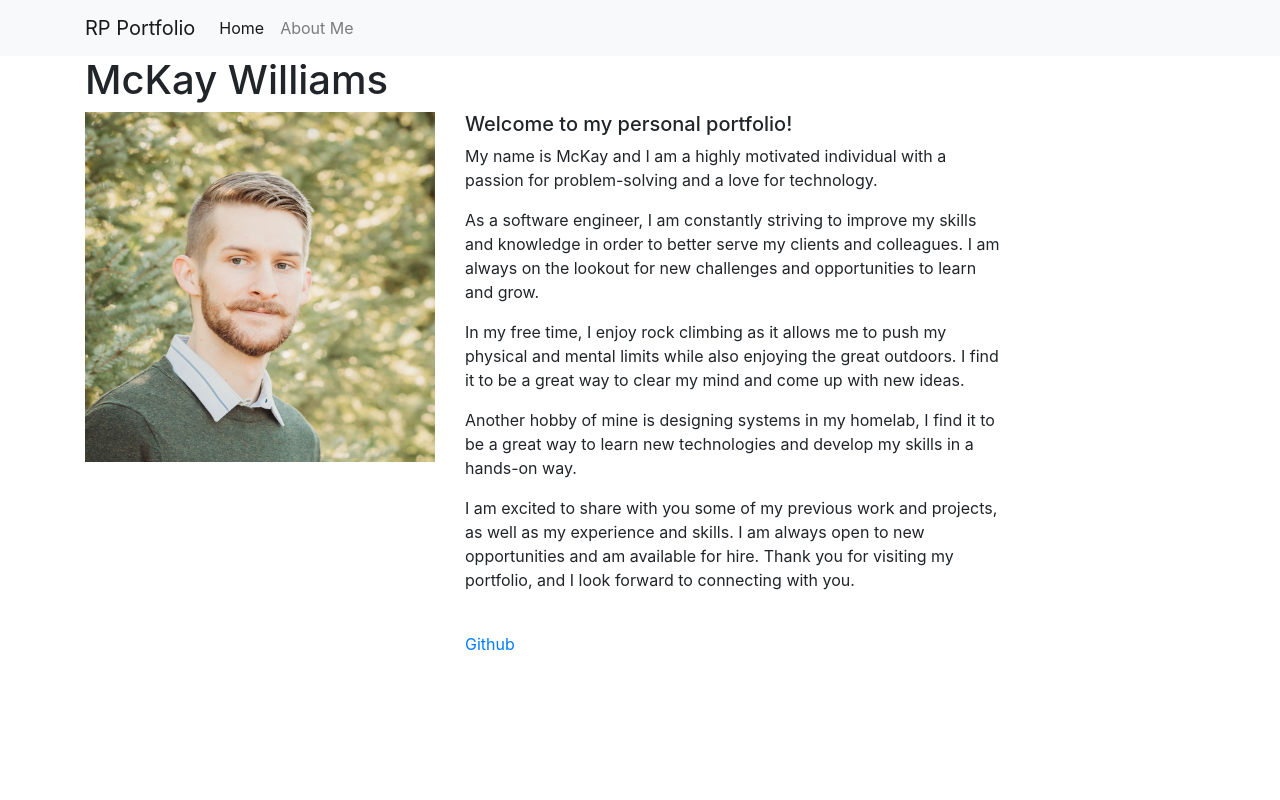
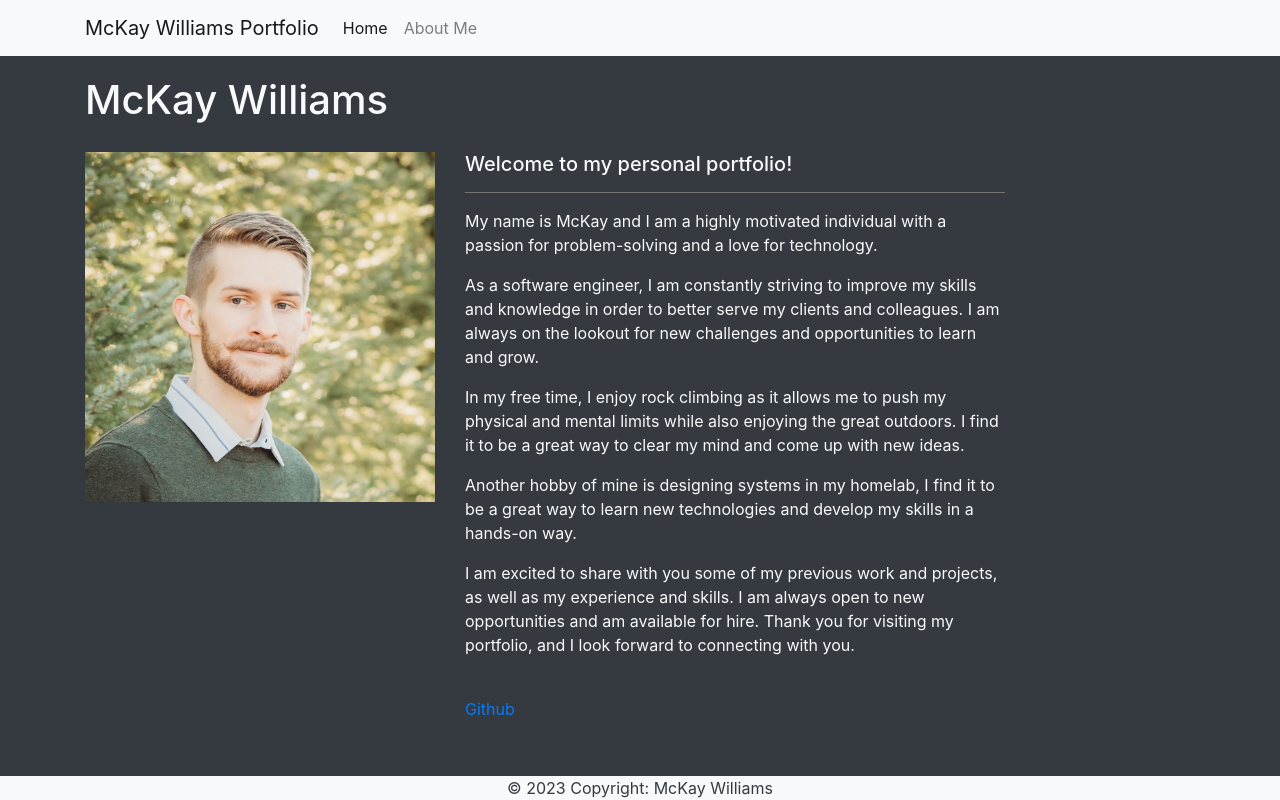
Before and after one commit to Wmsmckay/django_web_app, a Django app: page /projects/about in a window 1280 px wide. Run offline with Django 4.2, Linux system fonts and the light colour scheme; some libraries are stand-ins or nearby versions.

Commit message:
added dynamic date to footer

```diff
--- a/personal_portfolio/templates/base.html
+++ b/personal_portfolio/templates/base.html
@@ -1,9 +1,26 @@
-<link rel="stylesheet" href="https://stackpath.bootstrapcdn.com/bootstrap/4.1.3/css/bootstrap.min.css" integrity="sha384-MCw98/SFnGE8fJT3GXwEOngsV7Zt27NXFoaoApmYm81iuXoPkFOJwJ8ERdknLPMO" crossorigin="anonymous">
-
-<nav class="navbar navbar-expand-lg navbar-light bg-light">
-    <div class="container">
-        <a class="navbar-brand" href="{% url 'project_index' %}">RP Portfolio</a>
-        <button class="navbar-toggler" type="button" data-toggle="collapse" data-target="#navbarSupportedContent" aria-controls="navbarSupportedContent" aria-expanded="false" aria-label="Toggle navigation">
+<!DOCTYPE html>
+<link
+  rel="stylesheet"
+  href="https://stackpath.bootstrapcdn.com/bootstrap/4.1.3/css/bootstrap.min.css"
+  integrity="sha384-MCw98/SFnGE8fJT3GXwEOngsV7Zt27NXFoaoApmYm81iuXoPkFOJwJ8ERdknLPMO"
+  crossorigin="anonymous"
+/>
+<body class="text-light bg-dark">
+  <header>
+    <nav class="navbar navbar-expand-lg navbar-light bg-light">
+      <div class="container">
+        <a class="navbar-brand" href="{% url 'project_index' %}"
+          >McKay Williams Portfolio</a
+        >
+        <button
+          class="navbar-toggler"
+          type="button"
+          data-toggle="collapse"
+          data-target="#navbarSupportedContent"
+          aria-controls="navbarSupportedContent"
+          aria-expanded="false"
+          aria-label="Toggle navigation"
+        >
           <span class="navbar-toggler-icon"></span>
         </button>
 
@@ -15,19 +32,36 @@
             <li class="nav-item">
               <a class="nav-link" href="{% url 'about_me' %}">About Me</a>
             </li>
-            {% comment %} <li class="nav-item">
+            {% comment %}
+            <li class="nav-item">
               <a class="nav-link" href="{% url 'blog_index' %}">Blog</a>
-            </li> {% endcomment %}
+            </li>
+            {% endcomment %}
           </ul>
         </div>
-    </div>
+      </div>
+    </nav>
+  </header>
+  <main>
+    <div class="container">{% block page_content %}{% endblock %}</div>
 
-</nav>
+    <script
+      src="https://code.jquery.com/jquery-3.3.1.slim.min.js"
+      integrity="sha384-q8i/X+965DzO0rT7abK41JStQIAqVgRVzpbzo5smXKp4YfRvH+8abtTE1Pi6jizo"
+      crossorigin="anonymous"
+    ></script>
+    <script
+      src="https://cdnjs.cloudflare.com/ajax/libs/popper.js/1.14.3/umd/popper.min.js"
+      integrity="sha384-ZMP7rVo3mIykV+2+9J3UJ46jBk0WLaUAdn689aCwoqbBJiSnjAK/l8WvCWPIPm49"
+      crossorigin="anonymous"
+    ></script>
+    <script
+      src="https://stackpath.bootstrapcdn.com/bootstrap/4.1.3/js/bootstrap.min.js"
+      integrity="sha384-ChfqqxuZUCnJSK3+MXmPNIyE6ZbWh2IMqE241rYiqJxyMiZ6OW/JmZQ5stwEULTy"
+      crossorigin="anonymous"
+    ></script>
+  </main>
+  <footer class="bg-light text-dark text-center fixed-bottom">© <script>document.write(/\d{4}/.exec(Date())[0])</script> Copyright: McKay Williams</footer>
 
-<div class="container">
-    {% block page_content %}{% endblock %}
-</div>
 
-<script src="https://code.jquery.com/jquery-3.3.1.slim.min.js" integrity="sha384-q8i/X+965DzO0rT7abK41JStQIAqVgRVzpbzo5smXKp4YfRvH+8abtTE1Pi6jizo" crossorigin="anonymous"></script>
-<script src="https://cdnjs.cloudflare.com/ajax/libs/popper.js/1.14.3/umd/popper.min.js" integrity="sha384-ZMP7rVo3mIykV+2+9J3UJ46jBk0WLaUAdn689aCwoqbBJiSnjAK/l8WvCWPIPm49" crossorigin="anonymous"></script>
-<script src="https://stackpath.bootstrapcdn.com/bootstrap/4.1.3/js/bootstrap.min.js" integrity="sha384-ChfqqxuZUCnJSK3+MXmPNIyE6ZbWh2IMqE241rYiqJxyMiZ6OW/JmZQ5stwEULTy" crossorigin="anonymous"></script>
+</body>
--- a/projects/templates/about_me.html
+++ b/projects/templates/about_me.html
@@ -2,14 +2,15 @@
 {% load static %}
 
 {% block page_content %}
-<h1>McKay Williams</h1>
+<h1 style="padding-bottom: .5em; padding-top: .5em">McKay Williams</h1>
 <div class="row">
     <div class="col-md-4">
-        <img src="{{MEDIA_URL}}projects/static/img/McKayWilliamsPic.png" alt="McKay Williams" width="100%" max-width="">
+        <img src="{{MEDIA_URL}}projects/static/img/McKayWilliamsPic.png" alt="McKay Williams" width="100%" style="padding-bottom: 1em">
 
     </div>
     <div class="col-md-6">
         <h5>Welcome to my personal portfolio!</h5>
+        <hr size="6"  color="grey">
         <p>My name is McKay and I am a highly motivated individual with a passion for problem-solving and a love for technology.</p>
         <p>As a software engineer, I am constantly striving to improve my skills and knowledge in order to better serve my clients and colleagues. I am always on the lookout for new challenges and opportunities to learn and grow.
         </p>
```
Also changed, not shown: projects/templates/project_index.html (+4 -3 lines), README.md.
